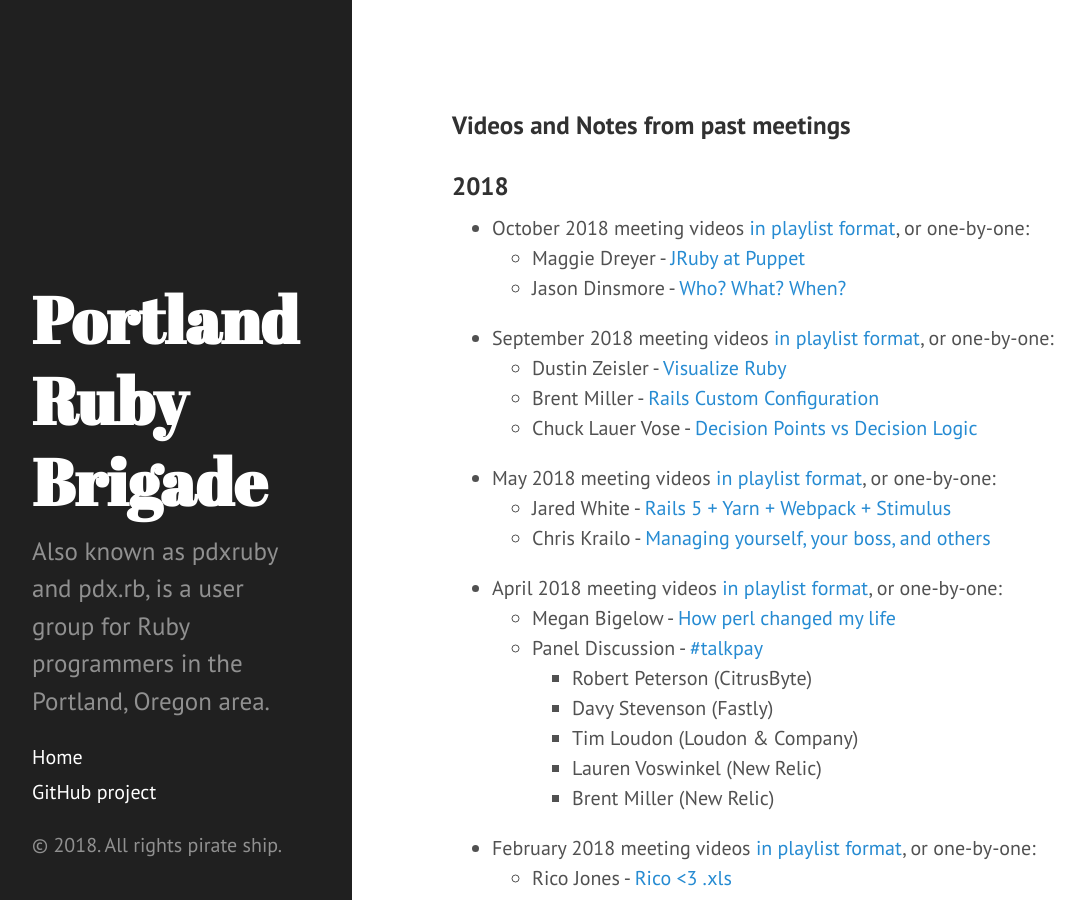
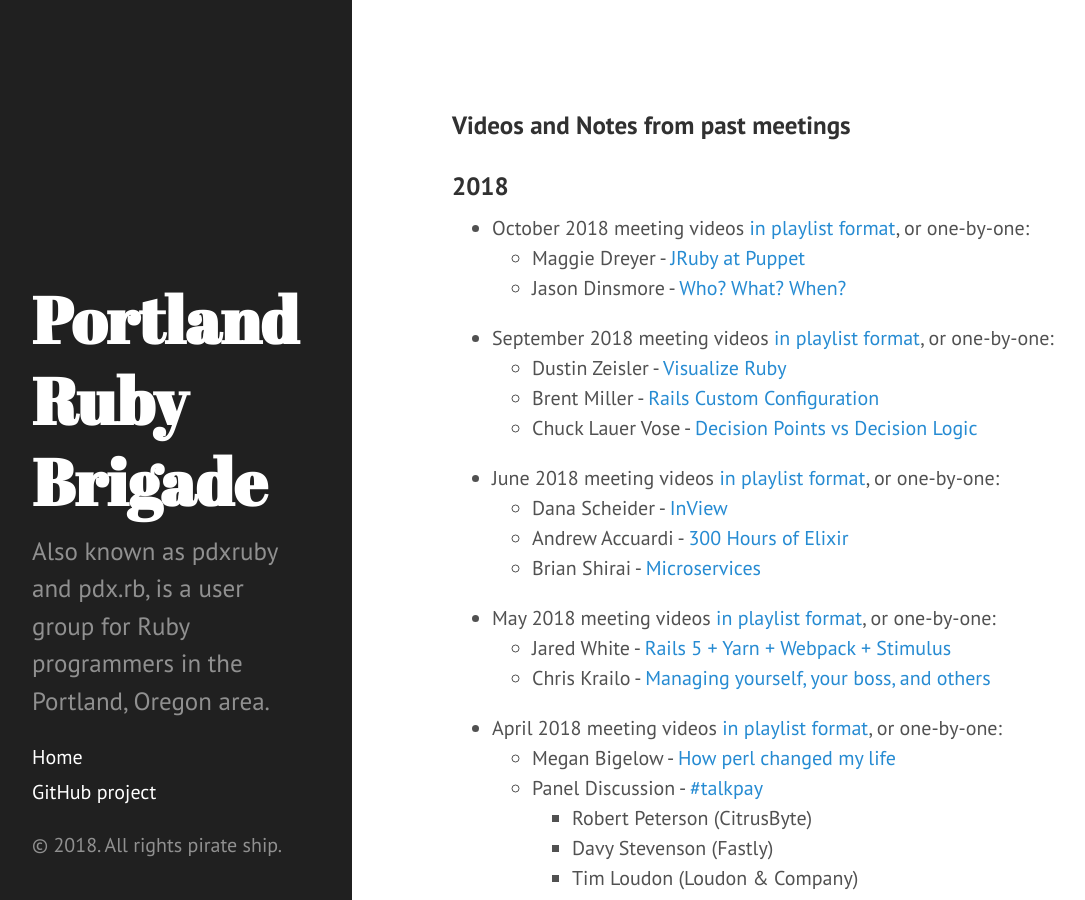
Before and after one commit to pdxruby/pdxruby.github.io, a Jekyll site: the page built from past-meetings.md, in a window 1280 px wide and 900 px high. Shown: the whole window, without its empty margins (8-1093 px from the left). Built offline with Jekyll 4.4.1, drawn with Linux system fonts in a browser that asks for light colours.

Commit message:
Add links for June videos

```diff
--- a/past-meetings.md
+++ b/past-meetings.md
@@ -14,6 +14,11 @@ title: Past Meetings
     - Dustin Zeisler - [Visualize Ruby](https://youtu.be/8mshixepoGs)
     - Brent Miller - [Rails Custom Configuration](https://youtu.be/FyXXlb_mdTA)
     - Chuck Lauer Vose - [Decision Points vs Decision Logic](https://youtu.be/2Y5k_AetPL4)
+
+- June 2018 meeting videos [in playlist format](https://www.youtube.com/playlist?list=PLw_tewW7y2HtKn_At07s0hW6ewQ8qNYo_), or one-by-one:
+    - Dana Scheider - [InView](https://youtu.be/gDYf6DgnUbo)
+    - Andrew Accuardi - [300 Hours of Elixir](https://youtu.be/epJZvS607-U)
+    - Brian Shirai - [Microservices](https://youtu.be/ksLP8zieZcM)
 
 - May 2018 meeting videos [in playlist format](https://www.youtube.com/playlist?list=PLw_tewW7y2HsqIBwYf2SwOqxdtGqdz90U), or one-by-one:
     - Jared White - [Rails 5 + Yarn + Webpack + Stimulus](https://youtu.be/tMLOK6__5Rs)
```
